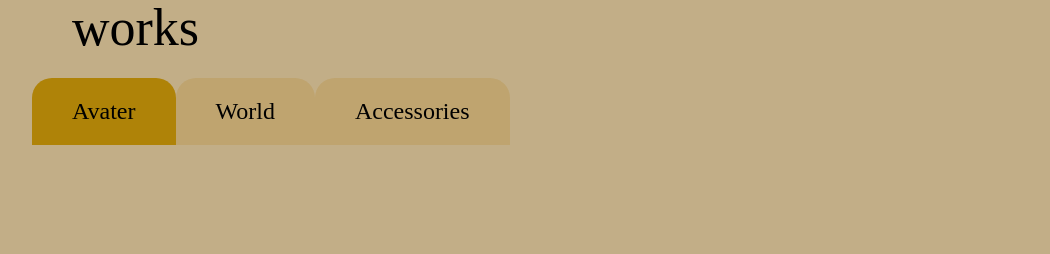
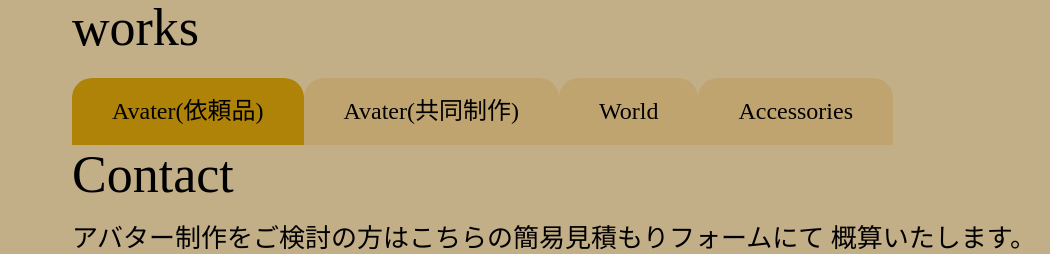
Before and after one commit to hashibami-minoru/portfolio, a plain HTML site: page index.html in a window 1280 px wide. Shown: the part 1075-1329 px from the top of the page, without its empty margins (8-1058 px from the left). Before the commit the page ends 1220 px from the top, so only its background shows below. Drawn offline with nearby package versions, Linux system fonts and the light colour scheme; a web font is replaced by a local one.

Commit message:
change url

```diff
--- a/app.css
+++ b/app.css
@@ -83,7 +83,7 @@ body{
 .tab{
     display: flex;
     flex-wrap: wrap;
-    margin-left: 40px;
+    margin-left: 80px;
     font-size: 24px;
 }
 
@@ -99,3 +99,15 @@ body{
 .tab li.active a{
     background: #af8308;
 }
+
+#contact{
+    font-size: 52px;
+    margin-left: 80px;
+    margin-right: 80px;
+}
+
+.about_contact{
+    font-size: 26px;
+    margin-left: 80px;
+    margin-right: 80px;
+}
--- a/index.html
+++ b/index.html
@@ -4,8 +4,8 @@
         <meta charset="UTF8">
         <title>榛ミノル</title>
         <meta name="description" content="3Dモデリングをメインに活動するVtuber,榛ミノルのポートフォリオサイトです。">
-        <link rel="stylesheet" href="destyle.css">
-        <link rel="stylesheet" href="app.css">
+        <link rel="stylesheet" href="https://hashibami-minoru.github.io/portfolio/destyle.css">
+        <link rel="stylesheet" href="https://hashibami-minoru.github.io/portfolio/app.css">
         <link rel="preconnect" href="https://fonts.googleapis.com">
         <link rel="preconnect" href="https://fonts.gstatic.com" crossorigin>
         <link href="https://fonts.googleapis.com/css2?family=Zen+Antique&display=swap" rel="stylesheet">
@@ -37,20 +37,27 @@
                                 VTuberさんの3D体や、メタバースワールド、アイテム等を制作、<br>
                                 商業メタバースのワールド制作も手掛けている。<br>
                             </a>
-                    <img class="item tachie" src="images/rogo_tachie.png" alt="榛ミノル_logo.png">
+                    <img class="item tachie" src="https://hashibami-minoru.github.io/portfolio/images/rogo_tachie.png" alt="榛ミノル_logo.png">
                 </div>
             </div>
             <div id="works" class="works">works</div>
                 <ul class="tab">
-                    <li><a href="#Avater">Avater</a></li>
+                    <li><a href="#Avater_irai">Avater(依頼品)</a></li>
+                    <li><a href="#Avater_kyodo">Avater(共同制作)</a></li>
                     <li><a href="#World">World</a></li>
                     <li><a href="#Accessories">Accessories</a></li>
                 </ul>
                     <div id="avater" class="area"></div>
                     <div id="world" class="area"></div>
                     <div id="accessories" class="area"></div>
+            </div>
+            <div id="contact" class="contact">Contact</div>
+            <br>
+            <div class="about_contact">
+                アバター制作をご検討の方は<a href="">こちら</a>の簡易見積もりフォームにて
+                概算いたします。
+            </div>
 
-            </div>
         <script src="https://code.jquery.com/jquery-3.7.1.min.js"></script>
         <script src="scripts.js"></script>
     </body>
```
